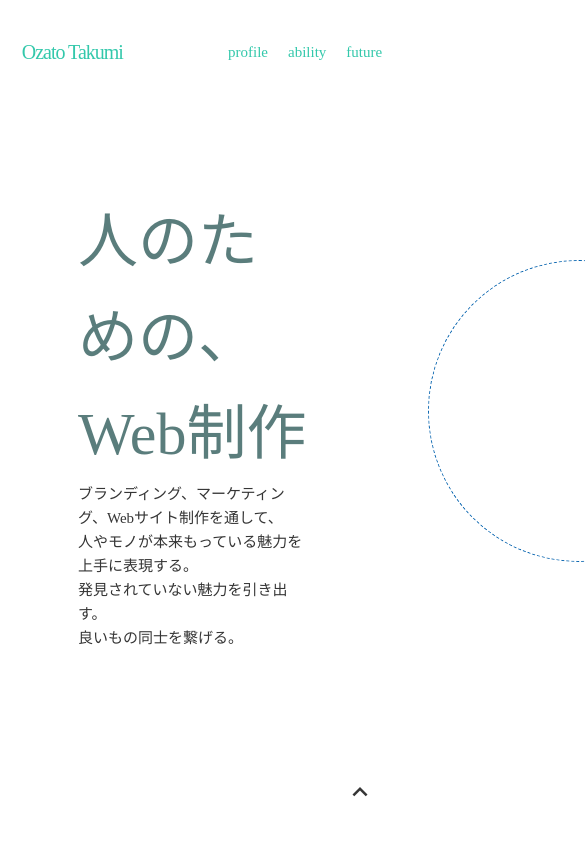
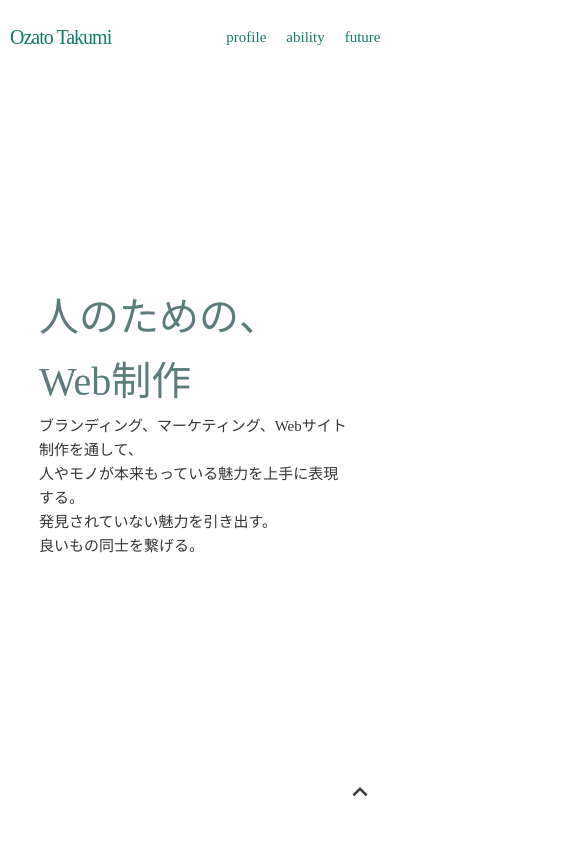
Before and after one commit to takumiozato/takumiozato, a plain HTML site: page index.html in a window 390 px wide. Shown: the top 844 px of the page, 585 px wide, since content can reach past the window. Drawn offline with nearby package versions, Linux system fonts and the light colour scheme.

Commit message:
コンポーネント化

```diff
--- a/css/main.css
+++ b/css/main.css
@@ -16,7 +16,7 @@
 
 .link-btn:hover {
     color: #fff;
-    background-color: #105170;
+    background-color: #127c68;
 }
 
 /*ヘッダー*/
@@ -39,7 +39,7 @@
 }
 
 .header-logo > a {
-    color: #33c8ab;
+    color: #127c68;
     text-decoration: none;
 }
 
@@ -53,8 +53,12 @@
     margin: 0 10px;
 }
 
+.header-list:last-of-type {
+    margin: 0 0 0 10px;
+}
+
 .header-link {
-    color: #33c8ab;
+    color: #127c68;
     text-decoration: none;
 }
 
@@ -65,7 +69,7 @@
     position: relative;
 }
 
-.top.main-visual .main-visual-inner::after {
+/*.top.main-visual .main-visual-inner::after {
     content: '';
     display: inline-block;
     width: 300px;
@@ -76,7 +80,7 @@
     z-index: 0;
     border-radius: 500px;
     border: 1px dashed #0060ad;
-}
+}*/
 
 .main-visual-inner > p {
     margin: 0;
@@ -369,6 +373,16 @@
 @media ( max-width:468px ){
     .header-area {
         min-width: initial;
+        left: 0;
+        top: 15px;
+    }
+
+    .main-visual {
+        width: 80%;
+    }
+
+    .lead {
+        font-size: 4rem;
     }
 
     .section-inner {
```
